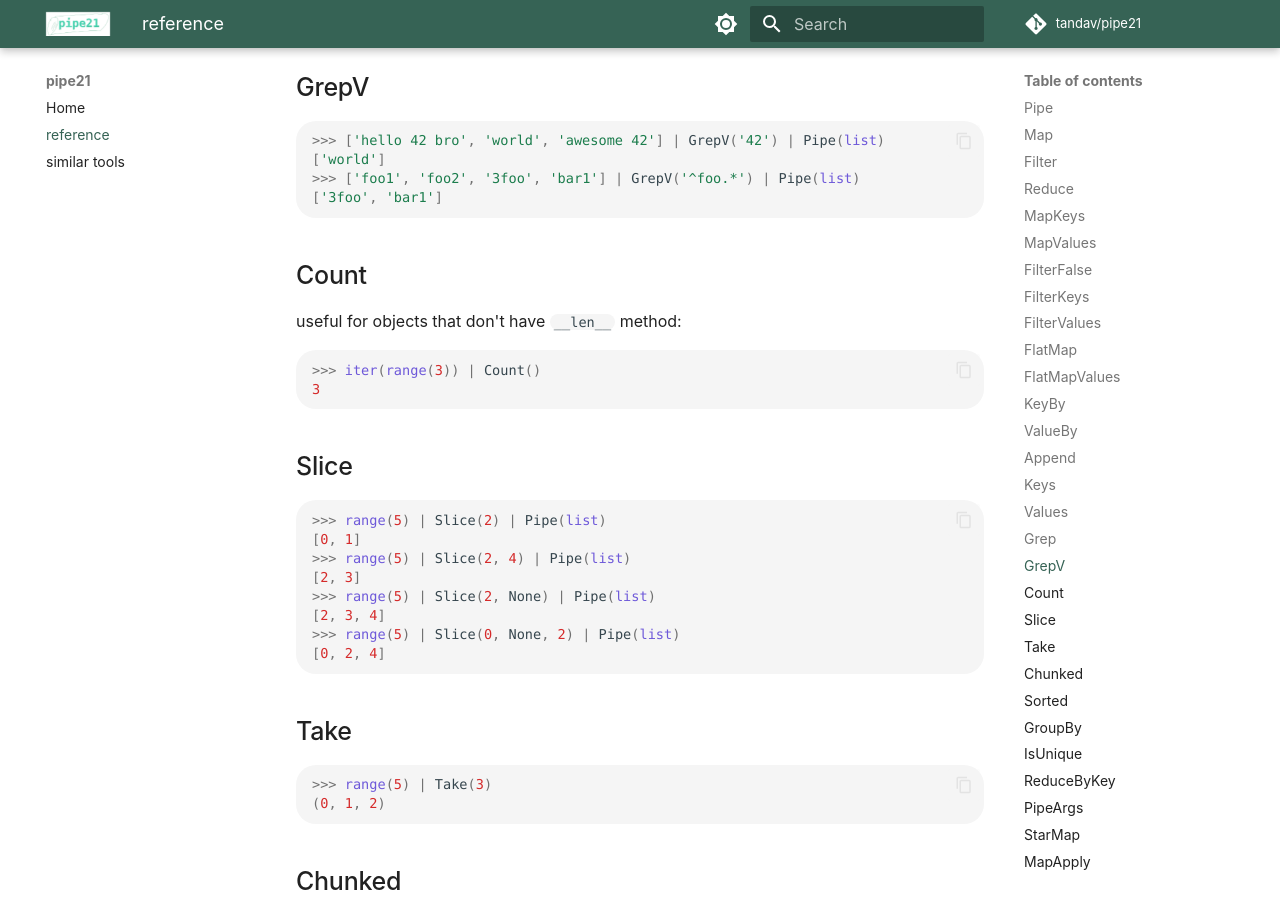
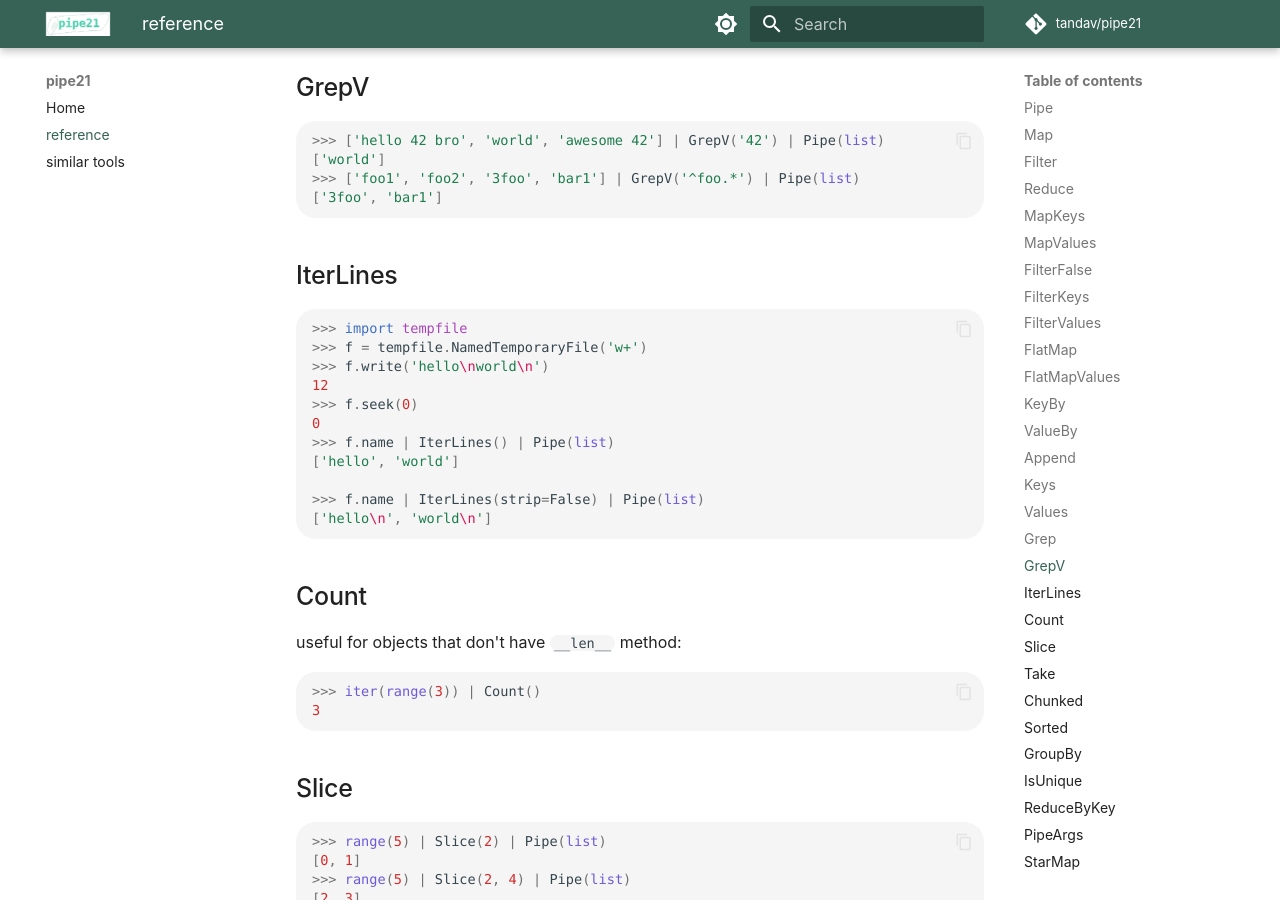
Before and after one commit to tandav/pipe21, an MkDocs documentation site: the page built from docs/reference.md, in a window 1280 px wide and 900 px high, scrolled down 4075 px. Built offline with MkDocs 1.6.1 and Material for MkDocs 9.7.7, drawn with Linux system fonts in a browser that asks for light colours; comment, search, counter and statistics services are not loaded; some of the changed text lies outside the part shown.

Commit message:
add IterLines strip parameter

````diff
--- a/docs/reference.md
+++ b/docs/reference.md
@@ -214,6 +214,23 @@ Same as `FilterKeys` but for `v` in `(k, v)` pairs
 ['world']
 >>> ['foo1', 'foo2', '3foo', 'bar1'] | GrepV('^foo.*') | Pipe(list)
 ['3foo', 'bar1']
+
+```
+
+## IterLines
+
+```py
+>>> import tempfile
+>>> f = tempfile.NamedTemporaryFile('w+')
+>>> f.write('hello\nworld\n')
+12
+>>> f.seek(0)
+0
+>>> f.name | IterLines() | Pipe(list)
+['hello', 'world']
+
+>>> f.name | IterLines(strip=False) | Pipe(list)
+['hello\n', 'world\n']
 
 ```
 
@@ -476,17 +493,3 @@ namespace()
 [3, 1, 2, 4, 0]
 
 ```
-
-## IterLines
-
-```py
->>> import tempfile
->>> f = tempfile.NamedTemporaryFile('w+')
->>> f.write('hello\nworld\n')
-12
->>> f.seek(0)
-0
->>> f.name | IterLines() | Pipe(list)
-['hello\n', 'world\n']
-
-```
````
Also changed, not shown: pipe21.py (+1 -6 lines), 1 other file.
